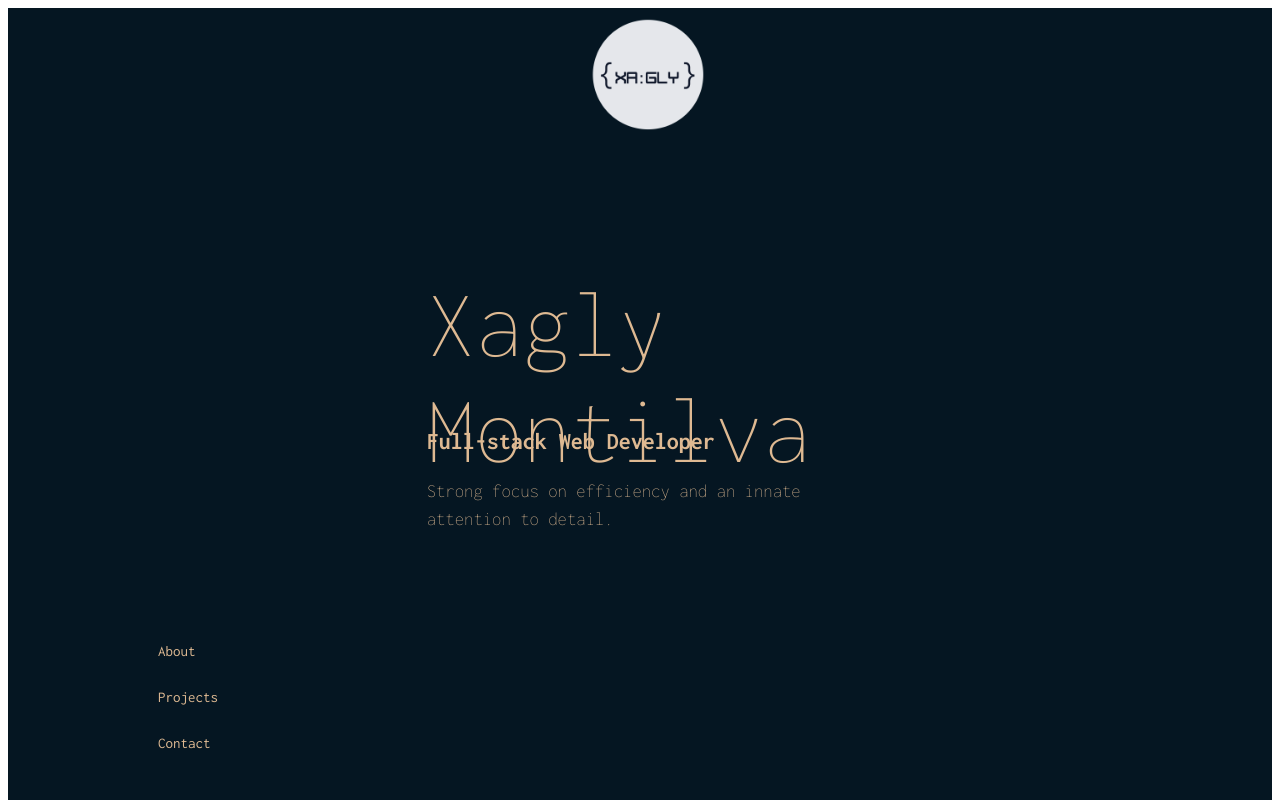
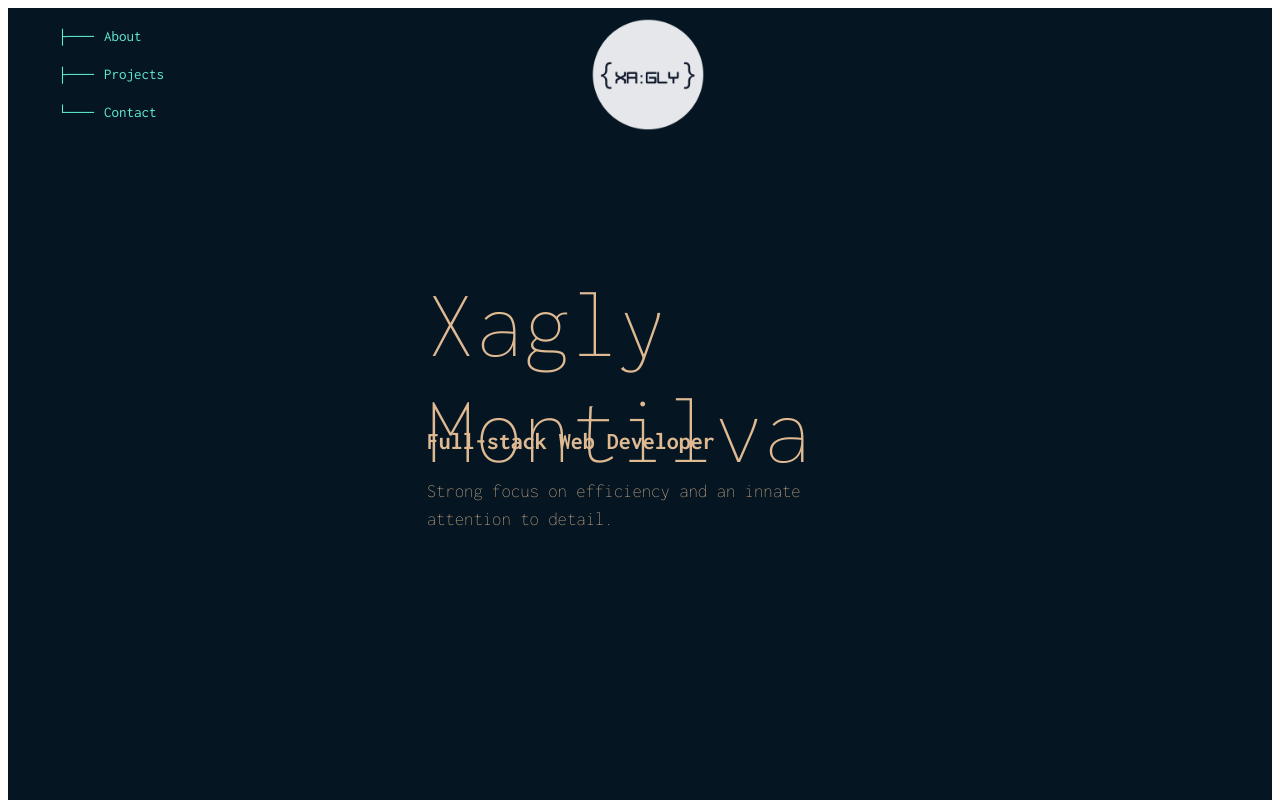
Before and after one commit to XML3/My_Web, a React (Vite) app in the folder My_Web/: page / in a window 1280 px wide. Shown: the top 800 px of the page. Built offline with nearby package versions, Linux system fonts and the light colour scheme; the HTML template or start-up script is replaced by a standard one.

Commit message:
added file structure like style to the nav bar

```diff
--- a/My_Web/src/components/Headers.module.css
+++ b/My_Web/src/components/Headers.module.css
@@ -46,16 +46,26 @@ img {
 }
 
 .Navigation {
-  grid-row: 2 / span 5;
+  grid-row: 1 / span 5;
   grid-column: 1;
   display: flex;
   flex-direction: column;
-  margin-top: 100px;
-  margin-left: 150px;
+  margin-top: 20px;
+  margin-left: 50px;
 }
+
 .Navigation a {
-  margin-bottom: 30px;
-  color: var(--main-fontcolor);
+  margin-bottom: 20px;
+  color: var(--button-fontcolor);
   font-family: var(--main-fontfamily);
   text-decoration: none;
 }
+
+.Navigation a:before {
+  content: "├───";
+  margin-right: 10px;
+}
+
+.Navigation a:last-child:before {
+  content: "└───"; /* Change character for last item */
+}
```
